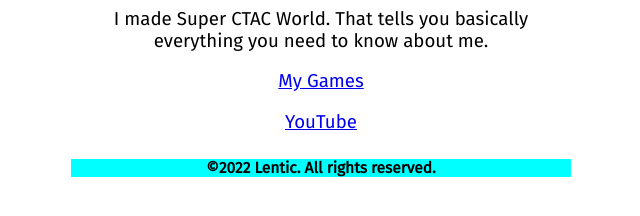
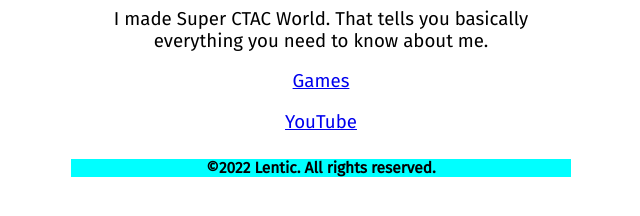
Before and after one commit to Lentic-Official/Lentic-Official.github.io, a plain HTML site: page index.html in a window 1280 px wide. Shown: the part 136-352 px from the top of the page, 319-959 px from the left. Drawn offline with Linux system fonts and the light colour scheme.

Commit message:
one last tweak to index.html

```diff
--- a/index.html
+++ b/index.html
@@ -13,7 +13,7 @@
      <p></p>
       <p>Heya, I'm Lenticat!</p>
       <p>I made Super CTAC World. That tells you basically everything you need to know about me.</p>
-     <a href="games.html">My Games</a>
+     <a href="games.html">Games</a>
       <p></p>
       <a href="https://bit.ly/LenticChannel">YouTube</a>
       <footer>
```
